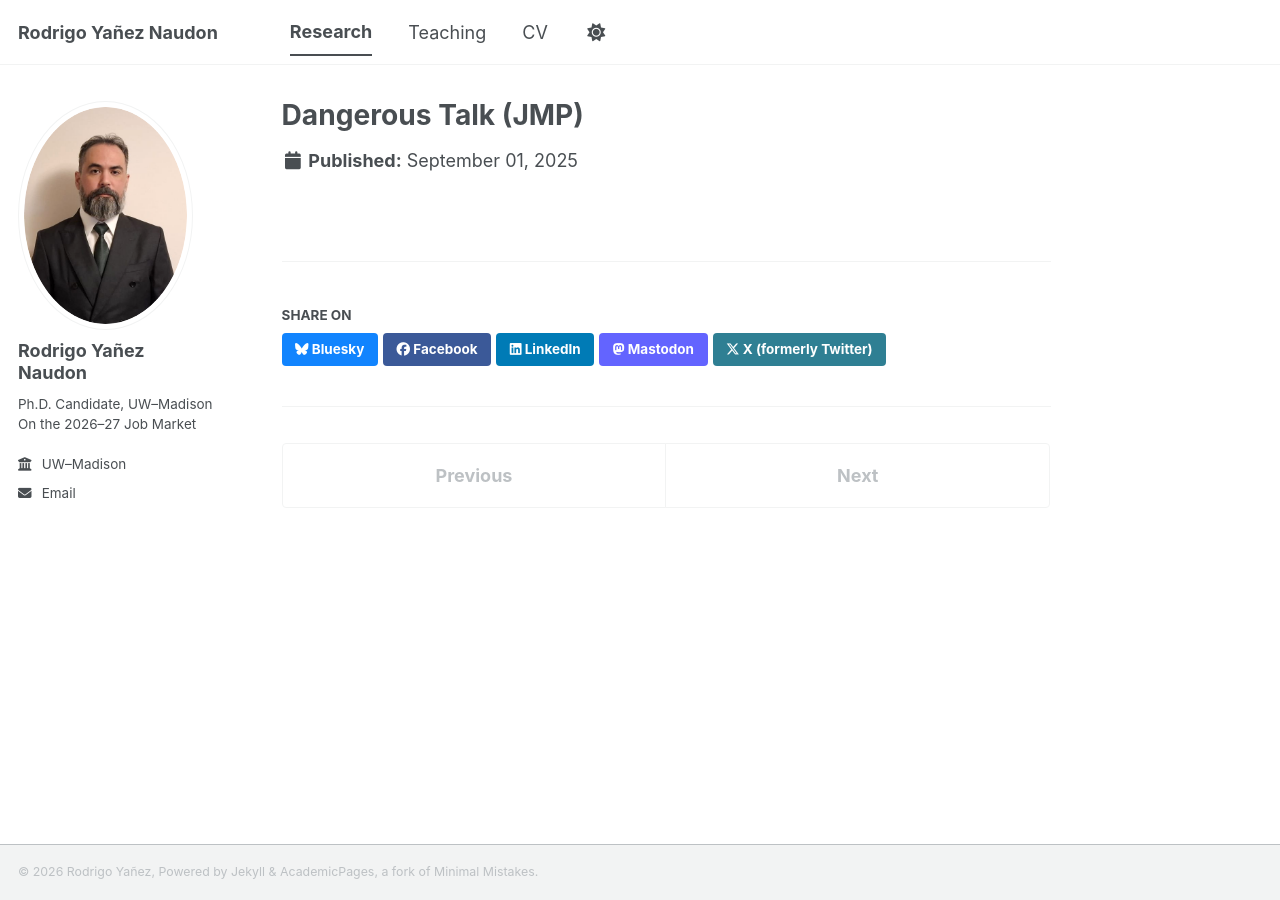
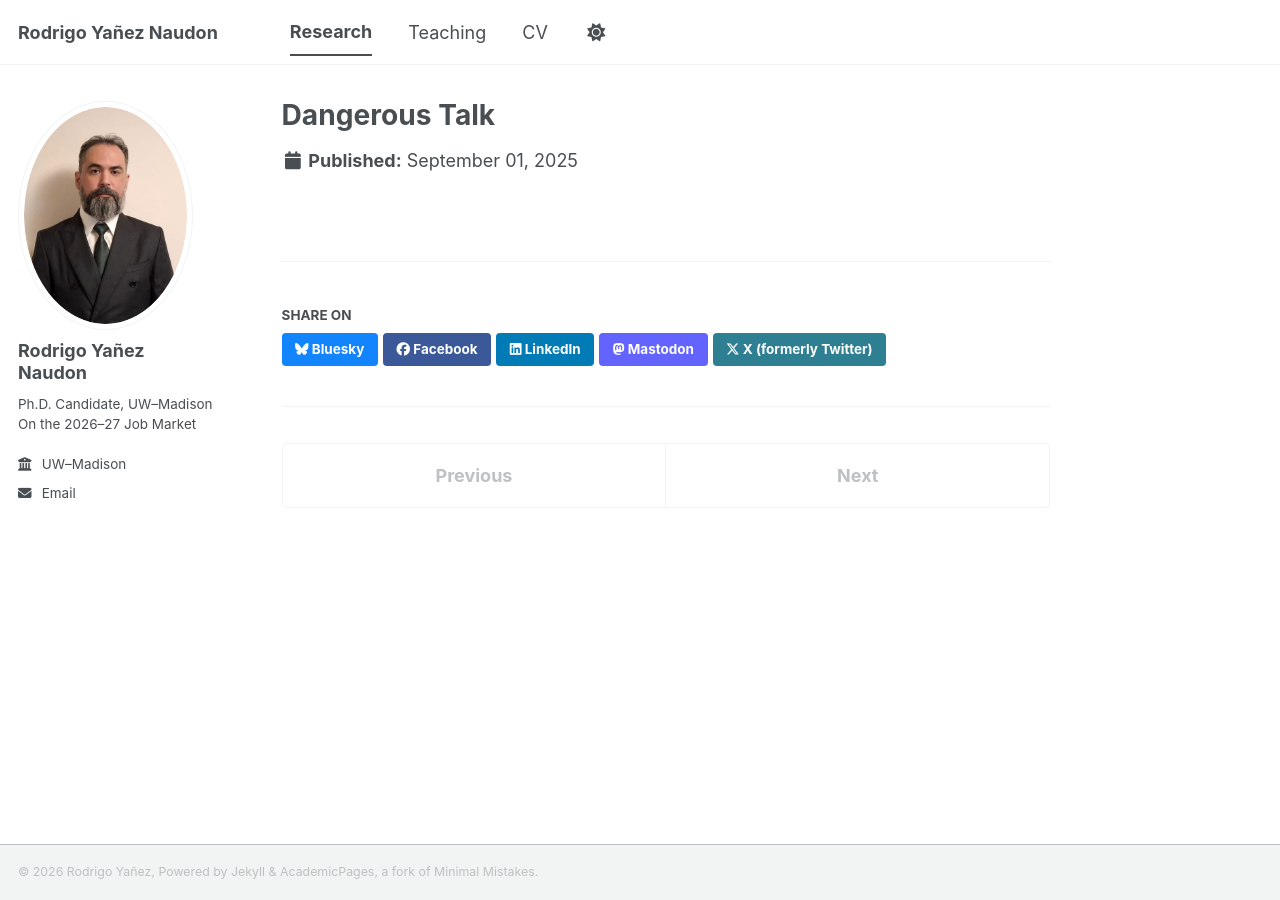
Before and after one commit to rsnaudon/rsnaudon.github.io, a Jekyll site: the page built from _research/2025-09-01-dangerous-talk.md, in a window 1280 px wide. Built offline with Jekyll 4.4.1, drawn with Linux system fonts in a browser that asks for light colours; a style sheet for code colours, icons or effects is not loaded.

Commit message:
Rename Working Papers to Job Market Paper; drop (JMP) from title
Co-Authored-By: Claude Opus 5.5 <noreply@anthropic.com>

```diff
--- a/_config.yml
+++ b/_config.yml
@@ -94,7 +94,7 @@ publication_category:
 # Sections of the Research page, in display order
 research_category:
   working:
-    title: 'Working Papers'
+    title: 'Job Market Paper'
   progress:
     title: 'Selected Work in Progress'
   published:
--- a/_research/2025-09-01-dangerous-talk.md
+++ b/_research/2025-09-01-dangerous-talk.md
@@ -1,5 +1,5 @@
 ---
-title: "Dangerous Talk (JMP)"
+title: "Dangerous Talk"
 collection: research
 category: working
 permalink: /research/dangerous-talk
```
